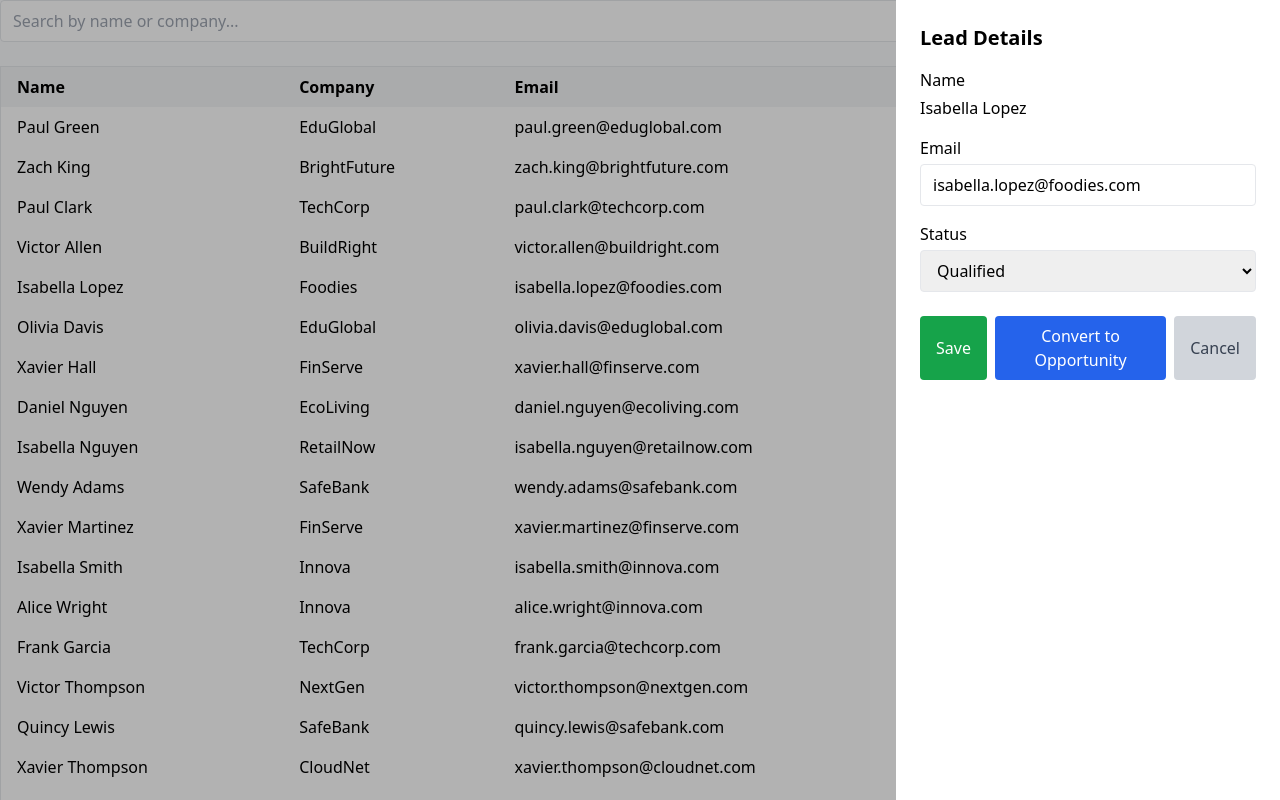
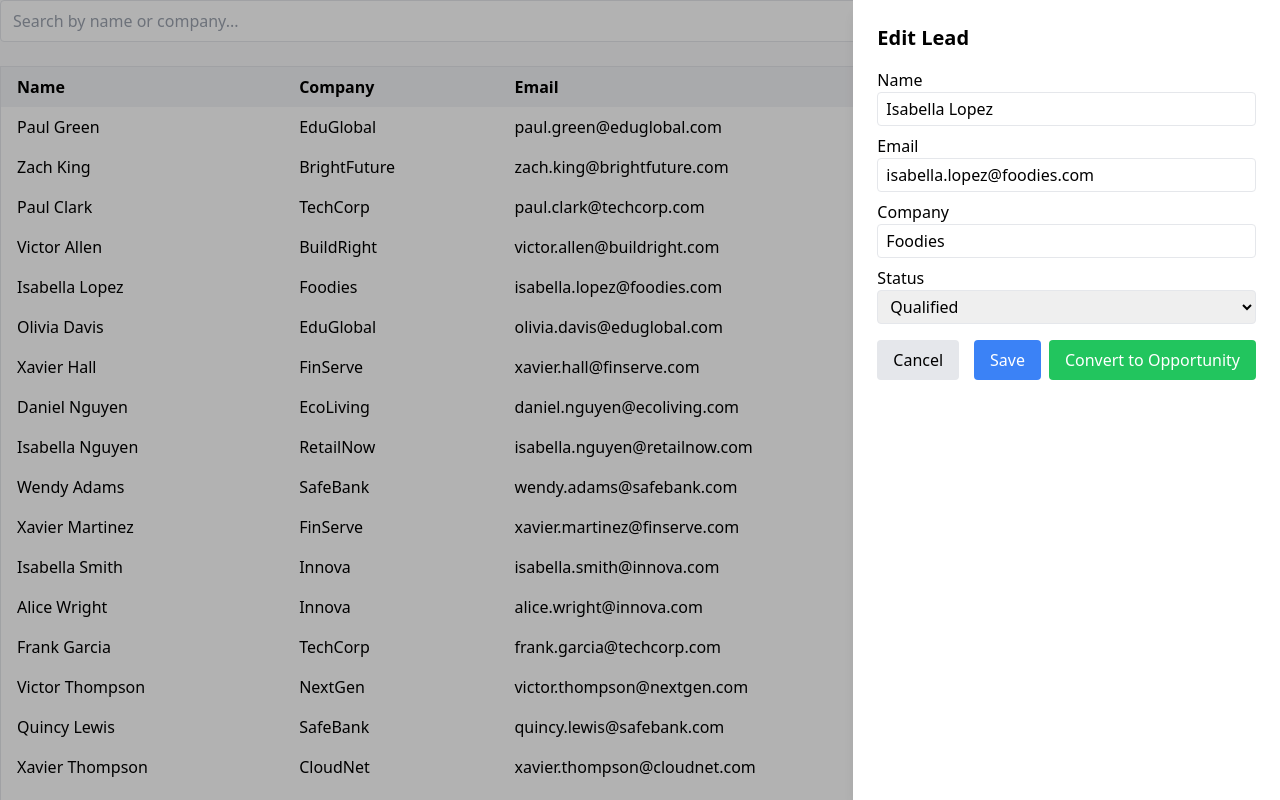
Before and after one commit to marianadesouzaaguiar/mini-seller-console, a React (Vite) app: page / in a window 1280 px wide. Both pictures are taken after a click on the element 640 px from the left and 287 px from the top of the page. Shown: the top 800 px of the page. Built offline with nearby package versions, Linux system fonts and the light colour scheme.

Commit message:
app funcional

```diff
--- a/src/AppContext.jsx
+++ b/src/AppContext.jsx
@@ -3,32 +3,41 @@ import { fetchLeads, saveLeadPatch } from "./api";
 
 const AppContext = createContext();
 
-export function AppProvider({ children }) {
+export const AppProvider = ({ children }) => {
   const [leads, setLeads] = useState([]);
+  const [opportunities, setOpportunities] = useState([]);
+  const [selectedLead, setSelectedLead] = useState(null);
   const [loading, setLoading] = useState(true);
-  const [error, setError] = useState(null);
-  const [selectedLead, setSelectedLead] = useState(null);
   const [saving, setSaving] = useState(false);
   const [saveError, setSaveError] = useState("");
-  const [opportunities, setOpportunities] = useState([]);
+  const [search, setSearch] = useState(localStorage.getItem("search") || "");
+  const [statusFilter, setStatusFilter] = useState(
+    localStorage.getItem("statusFilter") || ""
+  );
+  const [sortDesc, setSortDesc] = useState(
+    localStorage.getItem("sortDesc") === "false" ? false : true
+  );
 
   useEffect(() => {
     fetchLeads()
       .then(setLeads)
-      .catch((err) => setError(err.message))
+      .catch((err) => setSaveError(err.message))
       .finally(() => setLoading(false));
   }, []);
+
+  useEffect(() => {
+    localStorage.setItem("search", search);
+    localStorage.setItem("statusFilter", statusFilter);
+    localStorage.setItem("sortDesc", sortDesc);
+  }, [search, statusFilter, sortDesc]);
 
   const handleSaveLead = async (patch) => {
     if (!selectedLead) return;
     setSaving(true);
-    setSaveError("");
     const original = { ...selectedLead };
-
     setLeads((prev) =>
       prev.map((l) => (l.id === selectedLead.id ? { ...l, ...patch } : l))
     );
-
     try {
       await saveLeadPatch(selectedLead.id, patch);
       setSelectedLead((prev) => ({ ...prev, ...patch }));
@@ -44,7 +53,7 @@ export function AppProvider({ children }) {
 
   const handleConvertToOpportunity = (lead) => {
     const newOpp = {
-      id: "O-" + Math.floor(Math.random() * 10000),
+      id: "O-" + Date.now(),
       name: lead.name,
       stage: lead.status,
       amount: "",
@@ -57,24 +66,25 @@ export function AppProvider({ children }) {
     <AppContext.Provider
       value={{
         leads,
-        loading,
-        error,
+        opportunities,
         selectedLead,
         setSelectedLead,
+        handleSaveLead,
+        handleConvertToOpportunity,
         saving,
         saveError,
-        handleSaveLead,
-        opportunities,
-        handleConvertToOpportunity,
+        search,
+        setSearch,
+        statusFilter,
+        setStatusFilter,
+        sortDesc,
+        setSortDesc,
+        loading,
       }}
     >
       {children}
     </AppContext.Provider>
   );
-}
+};
 
-export function useAppContext() {
-  const context = useContext(AppContext);
-  if (!context) throw new Error("useAppContext must be inside AppProvider");
-  return context;
-}
+export const useAppContext = () => useContext(AppContext);
--- a/src/components/Footer.jsx
+++ b/src/components/Footer.jsx
@@ -1,10 +1,9 @@
-// src/components/Footer.js
 import React from "react";
 
 export default function Footer() {
   return (
-    <footer className="bg-gray-100 border-t p-4 text-center text-sm text-gray-500">
-      © 2025 Mini Seller Console All rights reserved.
+    <footer className="bg-gray-200 text-gray-700 p-4 mt-auto text-center">
+      © 2025 Mini Seller Console. All rights reserved.
     </footer>
   );
 }
--- a/src/components/Header.jsx
+++ b/src/components/Header.jsx
@@ -1,10 +1,10 @@
-import Header from "../components/Header";
+import React from "react";
 
-export default function Dashboard() {
+export default function Header() {
   return (
-    <div>
-      <Header title="Painel de Leads e Oportunidades" />
-      {/* resto da página */}
-    </div>
+    <header className="bg-gray-100 p-4 mb-4 rounded shadow-sm">
+      <h2 className="text-lg font-semibold">Welcome to the Mini Seller Console</h2>
+      <p className="text-gray-600">Manage your leads and opportunities quickly and efficiently.</p>
+    </header>
   );
 }
--- a/src/components/LeadDetailPanel.jsx
+++ b/src/components/LeadDetailPanel.jsx
@@ -1,29 +1,88 @@
-import React from "react";
+import React, { useState, useEffect } from "react";
 
-export default function LeadDetailPanel({ lead, onSave, saving, error, onClose, onConvert }) {
+export default function LeadDetailPanel({
+  lead,
+  onSave,
+  onClose,
+  saving,
+  error,
+  onConvert,
+}) {
+  const [editedLead, setEditedLead] = useState({ ...lead });
+  const [emailError, setEmailError] = useState("");
+
+  useEffect(() => {
+    setEditedLead(lead);
+    setEmailError("");
+  }, [lead]);
+
+  const handleChange = (field, value) => {
+    setEditedLead((prev) => ({ ...prev, [field]: value }));
+  };
+
+  const handleSaveClick = async () => {
+    // Email validation regex
+    const emailRegex = /^[^\s@]+@[^\s@]+\.[^\s@]+$/;
+    if (!emailRegex.test(editedLead.email)) {
+      setEmailError("Please enter a valid email address");
+      return;
+    }
+    setEmailError("");
+    await onSave(editedLead);
+    onClose(); // Close SlideOver after successful save
+  };
+
+  const handleConvertClick = () => {
+    onConvert(); // Handles converting lead to opportunity
+    onClose();   // Close SlideOver
+  };
+
   return (
-    <div className="fixed inset-0 bg-black bg-opacity-30 flex justify-end z-50">
-      <div className="w-full sm:w-96 bg-white p-6 overflow-y-auto animate-slide-in">
-        <h2 className="text-xl font-semibold mb-4">Lead Details</h2>
-        <div className="mb-4">
-          <label className="block mb-1 font-medium">Name</label>
-          <p>{lead.name}</p>
+    <div className="fixed inset-0 bg-black/30 flex justify-end z-50">
+      <div className="bg-white w-full md:w-1/3 p-6 overflow-auto shadow-lg">
+        <h2 className="text-xl font-semibold mb-4">Edit Lead</h2>
+
+        <div className="mb-2">
+          <label className="block font-medium">Name</label>
+          <input
+            type="text"
+            value={editedLead.name}
+            onChange={(e) => handleChange("name", e.target.value)}
+            className="border px-2 py-1 rounded w-full"
+          />
         </div>
-        <div className="mb-4">
-          <label className="block mb-1 font-medium">Email</label>
+
+        <div className="mb-2 relative">
+          <label className="block font-medium">Email</label>
           <input
             type="email"
-            defaultValue={lead.email}
-            onChange={(e) => (lead.email = e.target.value)}
-            className="border w-full px-3 py-2 rounded"
+            value={editedLead.email}
+            onChange={(e) => handleChange("email", e.target.value)}
+            className={`border px-2 py-1 rounded w-full ${
+              emailError ? "border-red-500" : ""
+            }`}
+          />
+          {emailError && (
+            <p className="text-red-600 text-sm mt-1">{emailError}</p>
+          )}
+        </div>
+
+        <div className="mb-2">
+          <label className="block font-medium">Company</label>
+          <input
+            type="text"
+            value={editedLead.company}
+            onChange={(e) => handleChange("company", e.target.value)}
+            className="border px-2 py-1 rounded w-full"
           />
         </div>
+
         <div className="mb-4">
-          <label className="block mb-1 font-medium">Status</label>
+          <label className="block font-medium">Status</label>
           <select
-            defaultValue={lead.status}
-            onChange={(e) => (lead.status = e.target.value)}
-            className="border w-full px-3 py-2 rounded"
+            value={editedLead.status}
+            onChange={(e) => handleChange("status", e.target.value)}
+            className="border px-2 py-1 rounded w-full"
           >
             <option value="New">New</option>
             <option value="Contacted">Contacted</option>
@@ -31,28 +90,31 @@ export default function LeadDetailPanel({ lead, onSave, saving, error, onClose,
             <option value="Lost">Lost</option>
           </select>
         </div>
+
         {error && <p className="text-red-600 mb-2">{error}</p>}
-        <div className="flex justify-between gap-2 mt-6">
+
+        <div className="flex justify-between">
           <button
-            onClick={() => onSave(lead)}
-            disabled={saving}
-            className="bg-green-600 text-white px-4 py-2 rounded hover:bg-green-700 disabled:opacity-50"
-          >
-            {saving ? "Saving..." : "Save"}
-          </button>
-          <button
-            onClick={onConvert}
-            className="bg-blue-600 text-white px-4 py-2 rounded hover:bg-blue-700"
-          >
-            Convert to Opportunity
-          </button>
-          <button
-            variant="outline"
             onClick={onClose}
-            className="bg-gray-300 text-gray-700 px-4 py-2 rounded hover:bg-gray-400"
+            className="px-4 py-2 bg-gray-200 rounded hover:bg-gray-300"
           >
             Cancel
           </button>
+          <div className="flex gap-2">
+            <button
+              onClick={handleSaveClick}
+              disabled={saving}
+              className="px-4 py-2 bg-blue-500 text-white rounded hover:bg-blue-600"
+            >
+              {saving ? "Saving..." : "Save"}
+            </button>
+            <button
+              onClick={handleConvertClick}
+              className="px-4 py-2 bg-green-500 text-white rounded hover:bg-green-600"
+            >
+              Convert to Opportunity
+            </button>
+          </div>
         </div>
       </div>
     </div>
--- a/src/components/Navbar.jsx
+++ b/src/components/Navbar.jsx
@@ -1,14 +1,14 @@
-// src/components/Navbar.js
 import React from "react";
+import { Link } from "react-router-dom";
 
-export default function Navbar() {
+export default function Navbar({ title }) {
   return (
-    <header className="bg-white shadow px-6 py-4 flex justify-between items-center">
-      <h1 className="text-xl font-bold">Mini Seller Console</h1>
-      <nav className="space-x-4">
-        <a href="/" className="text-gray-600 hover:text-gray-900">Dashboard</a>
-        <a href="/opportunities" className="text-gray-600 hover:text-gray-900">Opportunities</a>
-      </nav>
-    </header>
+    <nav className="bg-blue-600 text-white px-6 py-4 flex justify-between items-center">
+      <h1 className="text-xl font-bold">{title}</h1>
+      <div className="flex gap-4">
+        <Link to="/" className="hover:underline">Dashboard</Link>
+        <Link to="/opportunities" className="hover:underline">Opportunities</Link>
+      </div>
+    </nav>
   );
 }
--- a/src/components/Sidebar.jsx
+++ b/src/components/Sidebar.jsx
@@ -1,17 +1,18 @@
-import React from 'react';
-import { Link } from 'react-router-dom';
+import React from "react";
+import { Link } from "react-router-dom";
 
-export default function Sidebar({ open, setOpen }) {
+export default function Sidebar() {
   return (
-    <aside
-      className={`bg-gray-800 text-white w-64 p-4 space-y-4
-                  fixed inset-y-0 left-0 transform ${open ? 'translate-x-0' : '-translate-x-full'}
-                  transition-transform duration-300 md:relative md:translate-x-0`}
-    >
-      <nav className="flex flex-col space-y-2">
-        <Link to="/" className="hover:bg-gray-700 p-2 rounded">Dashboard</Link>
-        <Link to="/login" className="hover:bg-gray-700 p-2 rounded">Login</Link>
-      </nav>
+    <aside className="w-56 bg-gray-100 p-4 hidden md:block">
+      <h3 className="font-semibold mb-4">Menu</h3>
+      <ul className="flex flex-col gap-2">
+        <li>
+          <Link to="/" className="hover:underline">Dashboard</Link>
+        </li>
+        <li>
+          <Link to="/opportunities" className="hover:underline">Opportunities</Link>
+        </li>
+      </ul>
     </aside>
   );
 }
```
Also changed, not shown: src/App.jsx (+14 -9 lines).
